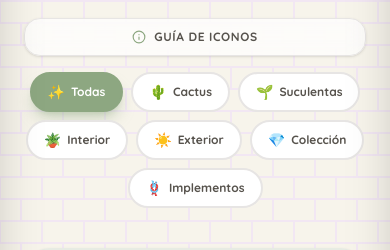
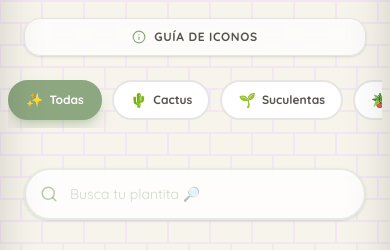
Before and after one commit to karlacabanas01/milokira-catalogo, a Next.js app: page / in a window 390 px wide. Shown: the part 307-557 px from the top of the page. Built offline with nearby package versions, Linux system fonts and the light colour scheme; no server answers; the database is empty.

Commit message:
Chips de categorías en scroll horizontal en mobile con scrollbar oculta

```diff
--- a/app/globals.css
+++ b/app/globals.css
@@ -23,3 +23,11 @@ body {
   0%, 100% { transform: translateY(0); }
   50% { transform: translateY(-8px); }
 }
+
+.scrollbar-hide {
+  -ms-overflow-style: none;
+  scrollbar-width: none;
+}
+.scrollbar-hide::-webkit-scrollbar {
+  display: none;
+}
--- a/app/page.tsx
+++ b/app/page.tsx
@@ -367,7 +367,7 @@ export default function Home() {
         </div>
       </div>
 
-      <div className="flex flex-wrap justify-center gap-2 sm:gap-2.5 mb-10 sm:mb-14 px-4 sm:px-8 max-w-6xl mx-auto">
+      <div className="mb-10 sm:mb-14 max-w-6xl mx-auto flex sm:flex-wrap sm:justify-center gap-2.5 sm:gap-3 px-4 sm:px-8 py-2 overflow-x-auto scrollbar-hide snap-x snap-mandatory">
         {categorias.map((categoria) => {
           const activa = categoriaActiva === categoria;
           const emoji = CATEGORIA_EMOJI[categoria] || "✨";
@@ -381,7 +381,7 @@ export default function Home() {
             <button
               key={categoria}
               onClick={() => setCategoriaActiva(categoria)}
-              className={`inline-flex items-center gap-1.5 px-4 py-2 rounded-full font-bold text-xs sm:text-sm transition-all duration-200 hover:scale-105 active:scale-95 ${
+              className={`shrink-0 snap-start inline-flex items-center gap-1.5 px-4 py-2 rounded-full font-bold text-xs sm:text-sm transition-all duration-200 hover:scale-105 active:scale-95 ${
                 activa
                   ? "bg-milokira-verde text-white shadow-lg shadow-milokira-verde/40 border-2 border-milokira-verde"
                   : "bg-white text-stone-600 border-2 border-stone-200 hover:border-milokira-verde/40 hover:text-milokira-verde"
```
